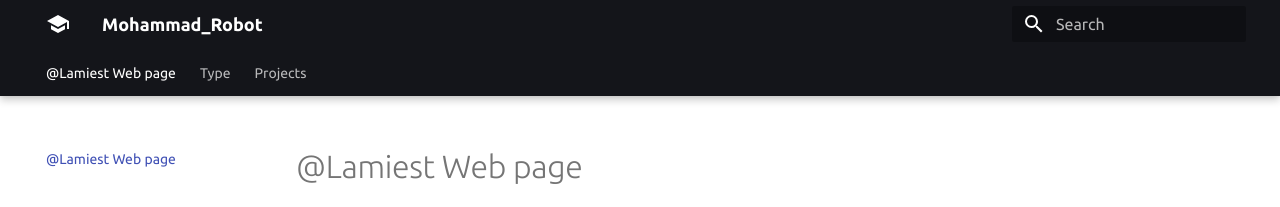
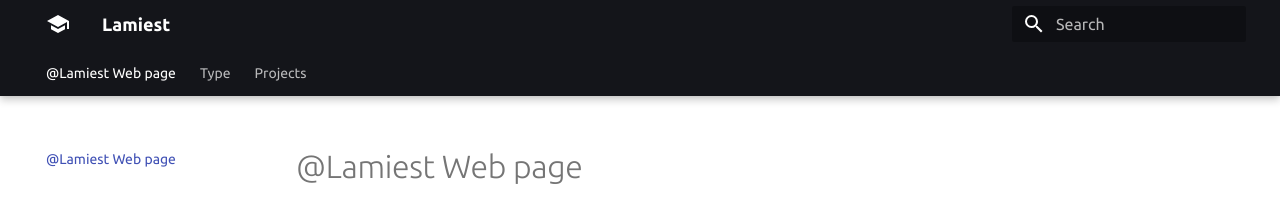
Before and after one commit to lamiest/lamiest.github.io, an MkDocs documentation site: the page built from docs/index.md, in a window 1280 px wide. Shown: the top 207 px of the page. Built offline with MkDocs 1.6.1 and Material for MkDocs 9.7.7, drawn with Linux system fonts in a browser that asks for light colours.

Commit message:
Update mkdocs.yml

```diff
--- a/mkdocs.yml
+++ b/mkdocs.yml
@@ -1,4 +1,4 @@
-site_name: Mohammad_Robot
+site_name: Lamiest
 extra:
   social:
     # For other social icons at https://squidfunk.github.io/mkdocs-material/setup/adding-social-links/
```
